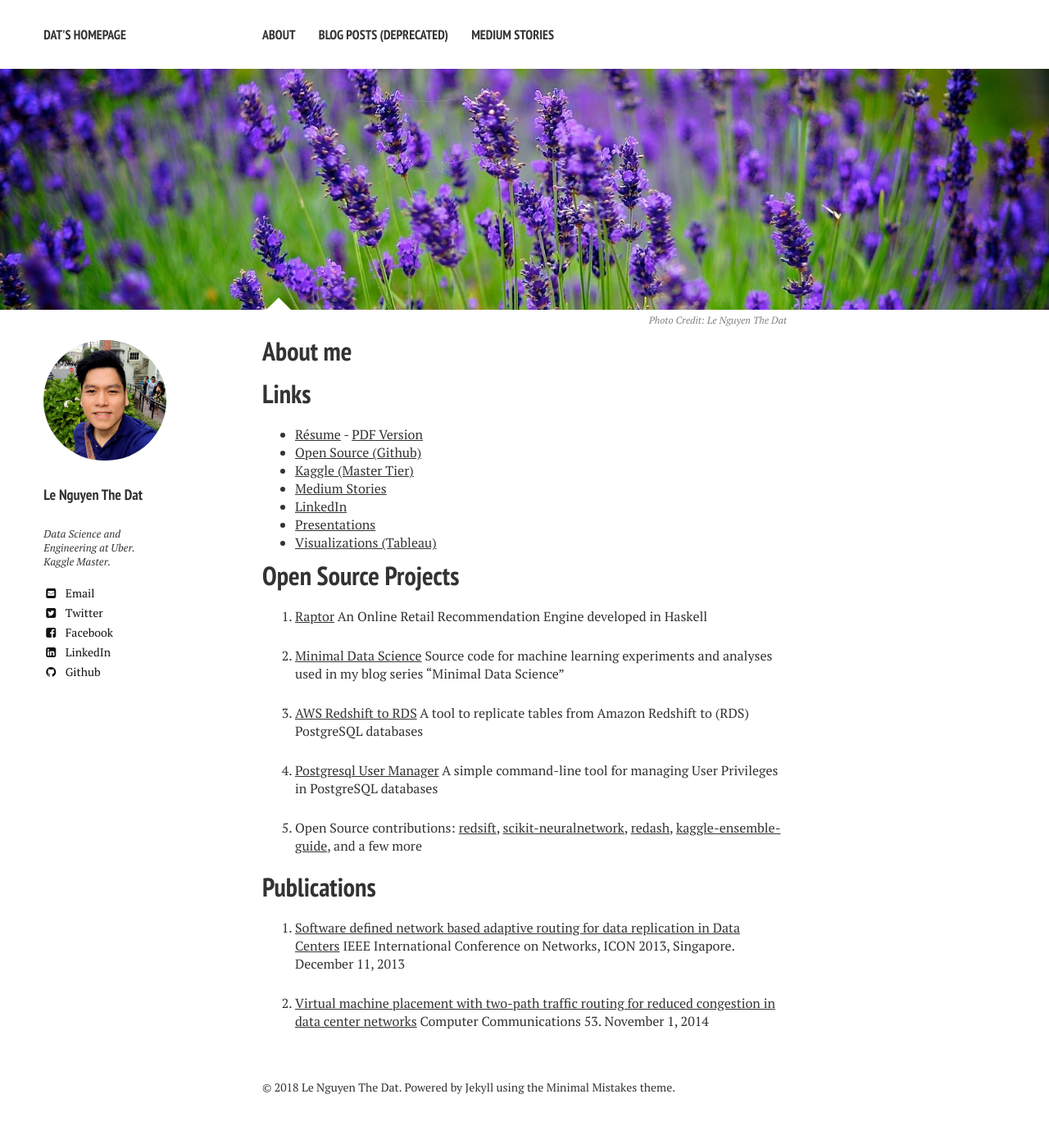
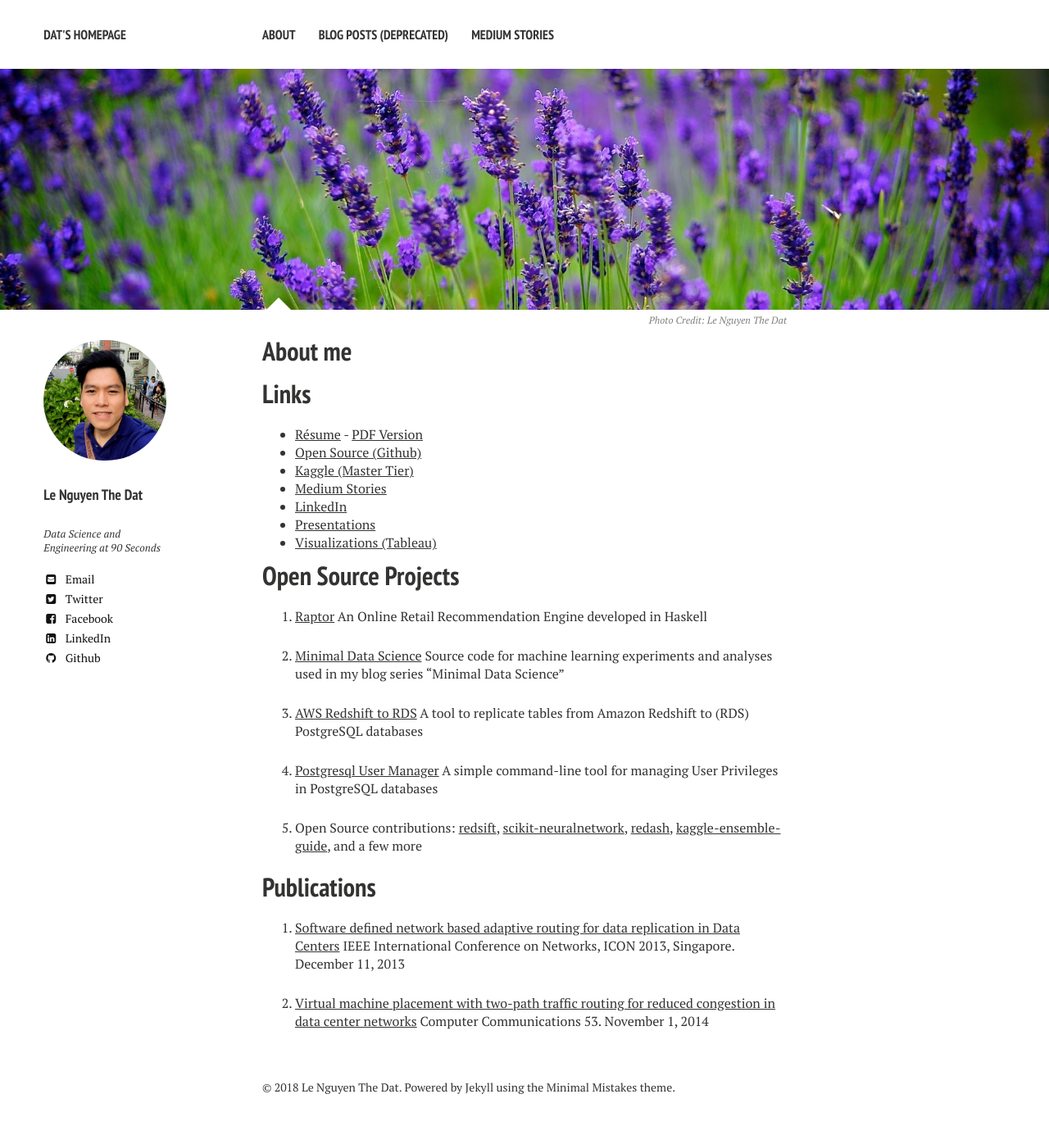
Before and after one commit to lenguyenthedat/lenguyenthedat.github.io, a Jekyll site: the page built from index.md, in a window 1280 px wide. Shown: the whole page at 82% size. Built offline with Jekyll 4.4.1, drawn with Linux system fonts in a browser that asks for light colours; nearby versions of some CDN libraries.

Commit message:
Update tagline

```diff
--- a/_config.yml
+++ b/_config.yml
@@ -28,7 +28,7 @@ kramdown:
 owner:
   name: Le Nguyen The Dat
   avatar: bio-photo.jpg
-  bio: "Data Science and Engineering at Uber. Kaggle Master."
+  bio: "Data Science and Engineering at 90 Seconds"
   email: homepage@lenguyenthedat.com
   disqus-shortname: lenguyenthedatcom
   github: lenguyenthedat
--- a/_data/authors.yml
+++ b/_data/authors.yml
@@ -3,7 +3,7 @@
 dat_le:
   name: Le Nguyen The Dat
   avatar: bio-photo.jpg
-  bio: "Data Science and Engineering at Uber. Kaggle Master."
+  bio: "Data Science and Engineering at 90 Seconds"
   email: homepage@lenguyenthedat.com
   github: lenguyenthedat
   linkedin: lenguyenthedat
```
